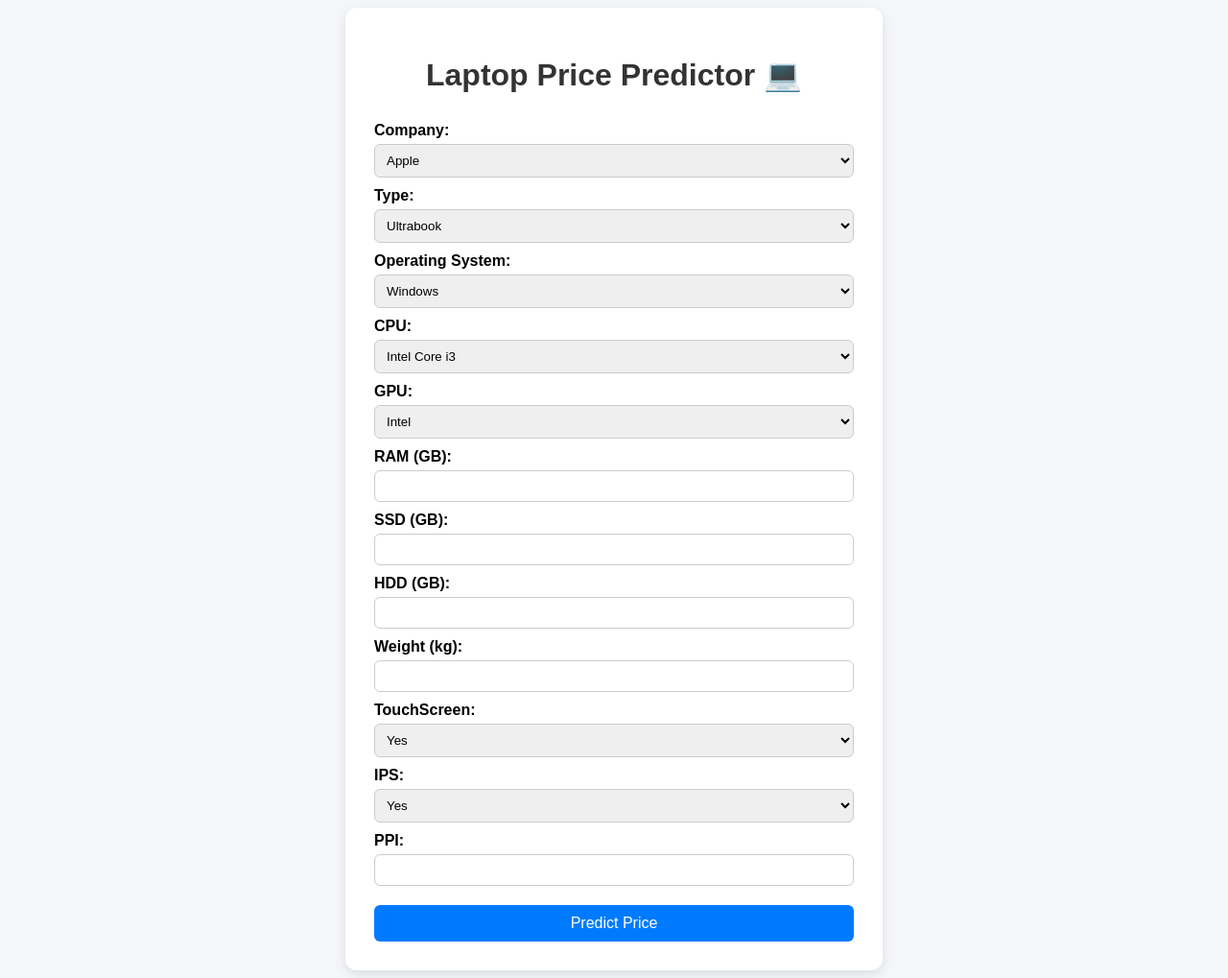
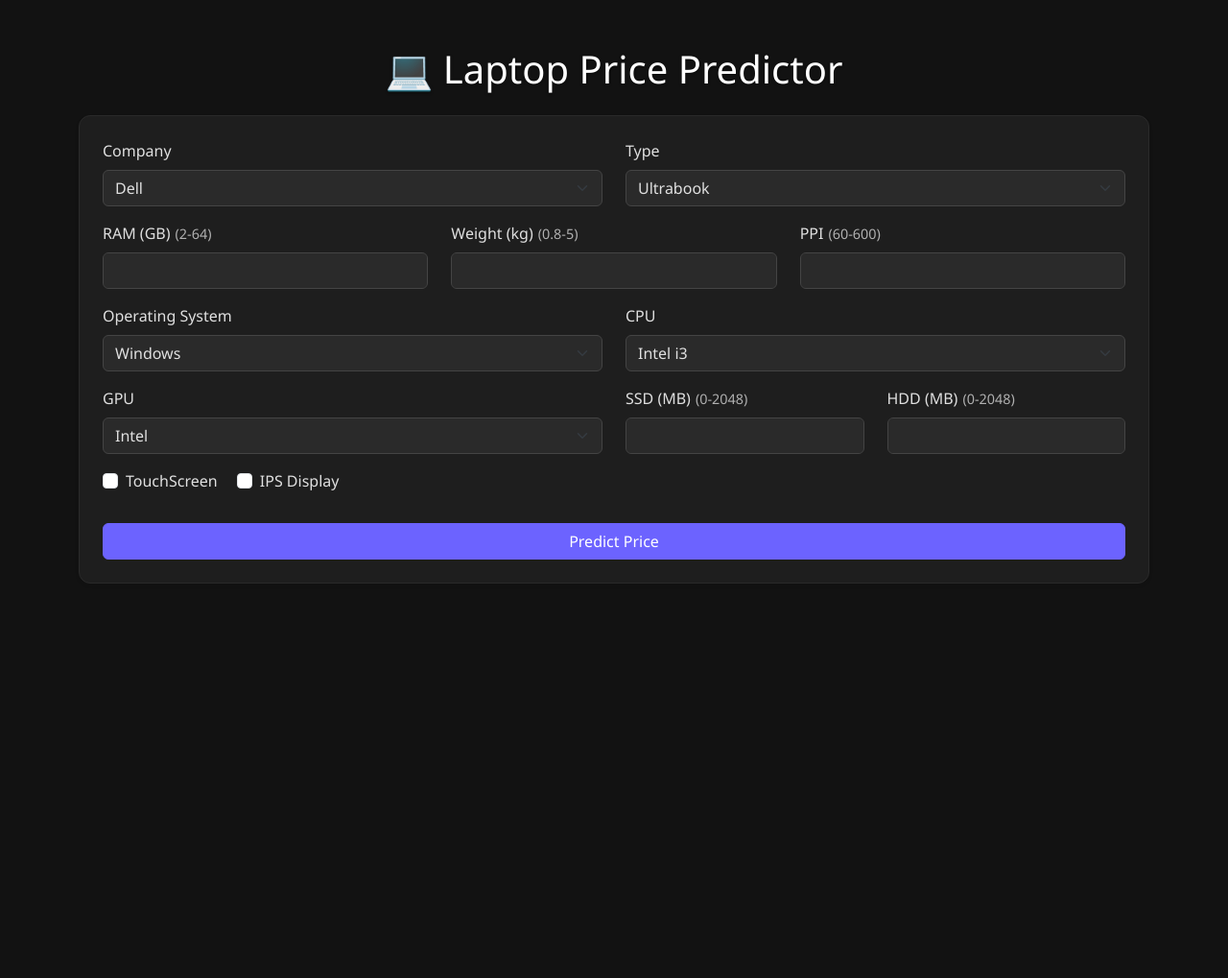
Before and after one commit to Ddasunsandeepa/laptop_price_predictor_project, a Flask app: page / in a window 1280 px wide. Shown: the whole page at 96% size. After the commit the page ends 608 px from the top, so only its background shows below. Run offline with Flask 3, Linux system fonts and the light colour scheme; parts of the project's set-up code (start-up, migrations or seed data) failed here and were passed over.

Commit message:
Edit: Frontend

```diff
--- a/app/app.py
+++ b/app/app.py
@@ -3,56 +3,91 @@ import pandas as pd
 import numpy as np
 import joblib
 import os
+import requests
 
-# Paths
 BASE_DIR = os.path.dirname(os.path.abspath(__file__))
 MODEL_PATH = os.path.join(BASE_DIR, "../src/fc212030_Mudhitha/lapdata.pkl")
 pipeline = joblib.load(MODEL_PATH)
 
+EXCHANGE_API_URL = "https://api.exchangerate.host/convert?from=INR&to=LKR"
 
-# Initialize Flask app
 app = Flask(__name__)
 
-# Home route → form
+def get_inr_to_lkr_rate():
+    try:
+        response = requests.get(EXCHANGE_API_URL, timeout=5)
+        response.raise_for_status()
+        data = response.json()
+        rate = data.get("result")
+        return rate if rate else 4.0
+    except Exception:
+        return 4.0
+
 @app.route("/")
 def index():
-    return render_template("index.html")
+    companies = ["Dell", "HP", "Lenovo", "Asus", "Apple", "Acer", "MSI"]
+    types = ["Ultrabook", "Gaming", "Notebook", "2 in 1", "Workstation"]
+    os_options = ["Windows", "MacOS", "Linux", "Chrome OS"]
+    cpu_options = ["Intel i3", "Intel i5", "Intel i7", "Intel i9", "AMD Ryzen 3", "AMD Ryzen 5", "AMD Ryzen 7"]
+    gpu_options = ["Intel", "Nvidia GTX", "Nvidia RTX", "AMD Radeon"]
 
-# Predict route
+    return render_template(
+        "index.html",
+        companies=companies,
+        types=types,
+        os_options=os_options,
+        cpu_options=cpu_options,
+        gpu_options=gpu_options
+    )
+
 @app.route("/predict", methods=["POST"])
 def predict():
-    if request.method == "POST":
-        try:
-            # Collect form data
-            data = {
-                "Company": request.form["Company"],
-                "TypeName": request.form["TypeName"],
-                "Ram": int(request.form["Ram"]),
-                "OpSys": request.form["OpSys"],
-                "Weight": float(request.form["Weight"]),
-                "CPU": request.form["CPU"],
-                "SSD": float(request.form["SSD"]),
-                "HDD": float(request.form["HDD"]),
-                "GPU": request.form["GPU"],
-                "TouchScreen": int(request.form["TouchScreen"]),
-                "IPS": int(request.form["IPS"]),
-                "PPI": float(request.form["PPI"])
-            }
+    try:
+        data = {
+            "Company": request.form["Company"],
+            "TypeName": request.form["TypeName"],
+            "Ram": int(request.form["Ram"]),
+            "OpSys": request.form["OpSys"],
+            "Weight": float(request.form["Weight"]),
+            "CPU": request.form["CPU"],
+            "SSD": float(request.form["SSD"]),
+            "HDD": float(request.form["HDD"]),
+            "GPU": request.form["GPU"],
+            "TouchScreen": int(request.form.get("TouchScreen", 0)),
+            "IPS": int(request.form.get("IPS", 0)),
+            "PPI": float(request.form["PPI"])
+        }
 
-            # Convert to DataFrame
-            input_df = pd.DataFrame([data])
+        input_df = pd.DataFrame([data])
+        log_price_inr = pipeline.predict(input_df)[0]
+        price_inr = np.exp(log_price_inr)
 
-            # Predict log(price) → convert back
-            log_price = pipeline.predict(input_df)[0]
-            predicted_price = np.exp(log_price)
+        exchange_rate = get_inr_to_lkr_rate()
+        price_lkr = price_inr * exchange_rate
 
-            return render_template(
-                "index.html",
-                prediction_text=f"Estimated Laptop Price: Rs. {predicted_price:,.2f}"
-            )
+        prediction_msg = f"Estimated Laptop Price:\nLKR: ₨ {price_lkr:,.2f}"
 
-        except Exception as e:
-            return render_template("index.html", prediction_text=f"Error: {e}")
+        # Pass dropdown options again so the form doesn't break
+        return render_template(
+            "index.html",
+            prediction_text=prediction_msg,
+            companies=["Dell", "HP", "Lenovo", "Asus", "Apple", "Acer", "MSI"],
+            types=["Ultrabook", "Gaming", "Notebook", "2 in 1", "Workstation"],
+            os_options=["Windows", "MacOS", "Linux", "Chrome OS"],
+            cpu_options=["Intel i3", "Intel i5", "Intel i7", "Intel i9", "AMD Ryzen 3", "AMD Ryzen 5", "AMD Ryzen 7"],
+            gpu_options=["Intel", "Nvidia GTX", "Nvidia RTX", "AMD Radeon"]
+        )
+
+    except Exception as e:
+        return render_template(
+            "index.html",
+            prediction_text=f"⚠️ Error predicting price: {str(e)}\nPlease check your input values.",
+            companies=["Dell", "HP", "Lenovo", "Asus", "Apple", "Acer", "MSI"],
+            types=["Ultrabook", "Gaming", "Notebook", "2 in 1", "Workstation"],
+            os_options=["Windows", "MacOS", "Linux", "Chrome OS"],
+            cpu_options=["Intel i3", "Intel i5", "Intel i7", "Intel i9", "AMD Ryzen 3", "AMD Ryzen 5", "AMD Ryzen 7"],
+            gpu_options=["Intel", "Nvidia GTX", "Nvidia RTX", "AMD Radeon"]
+        )
 
 if __name__ == "__main__":
     app.run(debug=True)
--- a/app/static/style.css
+++ b/app/static/style.css
@@ -1,65 +1,74 @@
 body {
-  font-family: Arial, sans-serif;
-  background: #f4f6f9;
-  display: flex;
-  justify-content: center;
-  align-items: center;
-  min-height: 100vh;
-}
-
-.container {
-  background: #fff;
-  padding: 30px;
-  border-radius: 12px;
-  box-shadow: 0 4px 12px rgba(0,0,0,0.1);
-  max-width: 500px;
-  width: 100%;
+    background-color: #121212 !important;
+    color: #e0e0e0 !important;
+    font-family: 'Segoe UI', Tahoma, Geneva, Verdana, sans-serif;
 }
 
 h1 {
-  text-align: center;
-  color: #333;
-  margin-bottom: 20px;
+    color: #ffffff;
+    text-shadow: 0 1px 3px rgba(0,0,0,0.5);
 }
 
-form {
-  display: flex;
-  flex-direction: column;
+.card {
+    background-color: #1e1e1e !important;
+    border-radius: 12px;
+    padding: 30px;
+    box-shadow: 0 4px 12px rgba(0, 0, 0, 0.5);
+    border: 1px solid #2a2a2a;
 }
 
-label {
-  margin-top: 10px;
-  font-weight: bold;
+.form-label {
+    font-weight: 500;
+    color: #e0e0e0;
 }
 
-input, select {
-  padding: 8px;
-  margin-top: 5px;
-  border: 1px solid #ccc;
-  border-radius: 6px;
+.form-label::after {
+    content: attr(data-limit);
+    font-weight: 400;
+    font-size: 0.9rem;
+    color: #b0b0b0;
+    margin-left: 5px;
 }
 
-button {
-  margin-top: 20px;
-  padding: 10px;
-  background: #007BFF;
-  color: white;
-  border: none;
-  border-radius: 6px;
-  cursor: pointer;
-  font-size: 16px;
+.form-control, .form-select {
+    background-color: #2a2a2a !important;
+    color: #e0e0e0 !important;
+    border: 1px solid #444 !important;
 }
 
-button:hover {
-  background: #0056b3;
+.form-control:focus, .form-select:focus {
+    border-color: #6c63ff !important;
+    box-shadow: 0 0 5px rgba(108, 99, 255, 0.5) !important;
+    background-color: #2a2a2a !important;
+    color: #e0e0e0 !important;
 }
 
-.result {
-  margin-top: 20px;
-  padding: 15px;
-  background: #e9f7ef;
-  border: 1px solid #28a745;
-  border-radius: 6px;
-  color: #155724;
-  text-align: center;
+.btn-primary {
+    background-color: #6c63ff !important;
+    border-color: #6c63ff !important;
+    color: #ffffff !important;
 }
+
+.btn-primary:hover {
+    background-color: #5750d4 !important;
+    border-color: #5750d4 !important;
+}
+
+.alert-info {
+    background-color: #2a2a2a !important;
+    border-color: #444 !important;
+    color: #ffffff !important;
+    font-size: 1.2rem;
+    font-weight: 500;
+    text-align: center;
+}
+
+.form-check-label {
+    color: #e0e0e0;
+}
+
+@media (max-width: 768px) {
+    .card {
+        padding: 20px;
+    }
+}
--- a/app/templates/index.html
+++ b/app/templates/index.html
@@ -1,95 +1,108 @@
 <!DOCTYPE html>
 <html lang="en">
+
 <head>
   <meta charset="UTF-8">
   <title>Laptop Price Predictor</title>
+  <link href="https://cdn.jsdelivr.net/npm/bootstrap@5.3.0/dist/css/bootstrap.min.css" rel="stylesheet">
   <link rel="stylesheet" href="{{ url_for('static', filename='style.css') }}">
 </head>
+
 <body>
-  <div class="container">
-    <h1>Laptop Price Predictor 💻</h1>
-    <form action="/predict" method="POST">
-      <!-- Dropdowns -->
-      <label>Company:</label>
-      <select name="Company" required>
-        <option>Apple</option>
-        <option>HP</option>
-        <option>Dell</option>
-        <option>Lenovo</option>
-        <option>Asus</option>
-        <option>Acer</option>
-        <option>MSI</option>
-      </select>
+  <div class="container mt-5">
+    <h1 class="text-center mb-4">💻 Laptop Price Predictor</h1>
+    <div class="card p-4 shadow-sm">
+      {% if prediction_text %}
+      <div class="alert alert-info text-center">{{ prediction_text }}</div>
+      {% endif %}
 
-      <label>Type:</label>
-      <select name="TypeName" required>
-        <option>Ultrabook</option>
-        <option>Notebook</option>
-        <option>Gaming</option>
-        <option>2 in 1 Convertible</option>
-      </select>
+      <form method="POST" action="/predict">
 
-      <label>Operating System:</label>
-      <select name="OpSys" required>
-        <option>Windows</option>
-        <option>Mac</option>
-        <option>Linux</option>
-        <option>Other</option>
-      </select>
+        <div class="row mb-3">
+          <div class="col-md-6">
+            <label class="form-label">Company</label>
+            <select name="Company" class="form-select" required>
+              {% for company in companies %}
+              <option value="{{ company }}">{{ company }}</option>
+              {% endfor %}
+            </select>
+          </div>
+          <div class="col-md-6">
+            <label class="form-label">Type</label>
+            <select name="TypeName" class="form-select" required>
+              {% for t in types %}
+              <option value="{{ t }}">{{ t }}</option>
+              {% endfor %}
+            </select>
+          </div>
+        </div>
 
-      <label>CPU:</label>
-      <select name="CPU" required>
-        <option>Intel Core i3</option>
-        <option>Intel Core i5</option>
-        <option>Intel Core i7</option>
-        <option>AMD Ryzen</option>
-        <option>Other</option>
-      </select>
+        <div class="row mb-3">
+          <div class="col-md-4">
+            <label class="form-label" data-limit="(2-64)">RAM (GB)</label>
+            <input type="number" name="Ram" class="form-control" min="2" max="64" required>
+          </div>
+          <div class="col-md-4">
+            <label class="form-label" data-limit="(0.8-5)">Weight (kg)</label>
+            <input type="number" step="0.1" name="Weight" class="form-control" min="0.8" max="5" required>
+          </div>
+          <div class="col-md-4">
+            <label class="form-label" data-limit="(60-600)">PPI</label>
+            <input type="number" step="1" name="PPI" class="form-control" min="60" max="600" required>
+          </div>
+        </div>
 
-      <label>GPU:</label>
-      <select name="GPU" required>
-        <option>Intel</option>
-        <option>Nvidia</option>
-        <option>AMD</option>
-      </select>
+        <div class="row mb-3">
+          <div class="col-md-6">
+            <label class="form-label">Operating System</label>
+            <select name="OpSys" class="form-select" required>
+              {% for os in os_options %}
+              <option value="{{ os }}">{{ os }}</option>
+              {% endfor %}
+            </select>
+          </div>
+          <div class="col-md-6">
+            <label class="form-label">CPU</label>
+            <select name="CPU" class="form-select" required>
+              {% for cpu in cpu_options %}
+              <option value="{{ cpu }}">{{ cpu }}</option>
+              {% endfor %}
+            </select>
+          </div>
+        </div>
 
-      <!-- Numeric Inputs -->
-      <label>RAM (GB):</label>
-      <input type="number" name="Ram" min="2" max="64" required>
+        <div class="row mb-3">
+          <div class="col-md-6">
+            <label class="form-label">GPU</label>
+            <select name="GPU" class="form-select" required>
+              {% for gpu in gpu_options %}
+              <option value="{{ gpu }}">{{ gpu }}</option>
+              {% endfor %}
+            </select>
+          </div>
+          <div class="col-md-3">
+            <label class="form-label" data-limit="(0-2048)">SSD (MB)</label>
+            <input type="number" name="SSD" class="form-control" min="0" max="2048" required>
+          </div>
+          <div class="col-md-3">
+            <label class="form-label" data-limit="(0-2048)">HDD (MB)</label>
+            <input type="number" name="HDD" class="form-control" min="0" max="2048" required>
+          </div>
+        </div>
 
-      <label>SSD (GB):</label>
-      <input type="number" name="SSD" min="0" max="2000" step="128" required>
+        <div class="form-check form-check-inline mb-3">
+          <input class="form-check-input" type="checkbox" name="TouchScreen" value="1">
+          <label class="form-check-label">TouchScreen</label>
+        </div>
+        <div class="form-check form-check-inline mb-3">
+          <input class="form-check-input" type="checkbox" name="IPS" value="1">
+          <label class="form-check-label">IPS Display</label>
+        </div>
 
-      <label>HDD (GB):</label>
-      <input type="number" name="HDD" min="0" max="2000" step="128" required>
-
-
-      <label>Weight (kg):</label>
-      <input type="number" step="0.01" name="Weight" required>
-
-      <label>TouchScreen:</label>
-      <select name="TouchScreen" required>
-        <option value="1">Yes</option>
-        <option value="0">No</option>
-      </select>
-
-      <label>IPS:</label>
-      <select name="IPS" required>
-        <option value="1">Yes</option>
-        <option value="0">No</option>
-      </select>
-
-      <label>PPI:</label>
-      <input type="number" step="0.1" name="PPI" required>
-
-      <button type="submit">Predict Price</button>
-    </form>
-
-    {% if prediction_text %}
-      <div class="result">
-        <h2>{{ prediction_text }}</h2>
-      </div>
-    {% endif %}
+        <button type="submit" class="btn btn-primary w-100 mt-3">Predict Price</button>
+      </form>
+    </div>
   </div>
 </body>
+
 </html>
```
